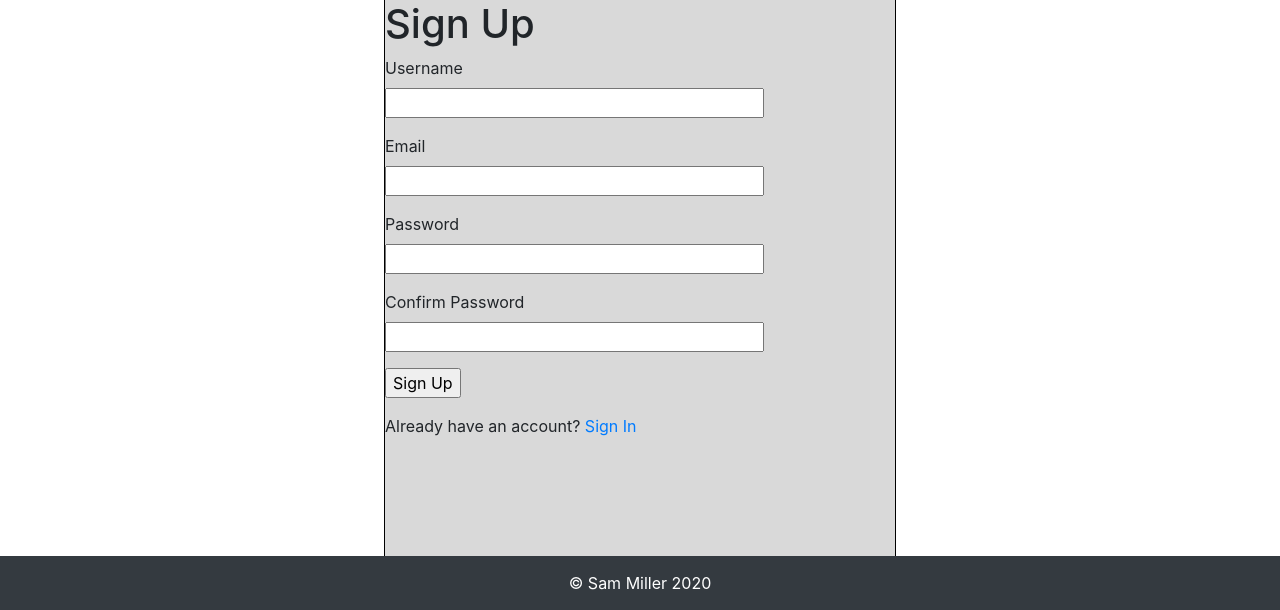
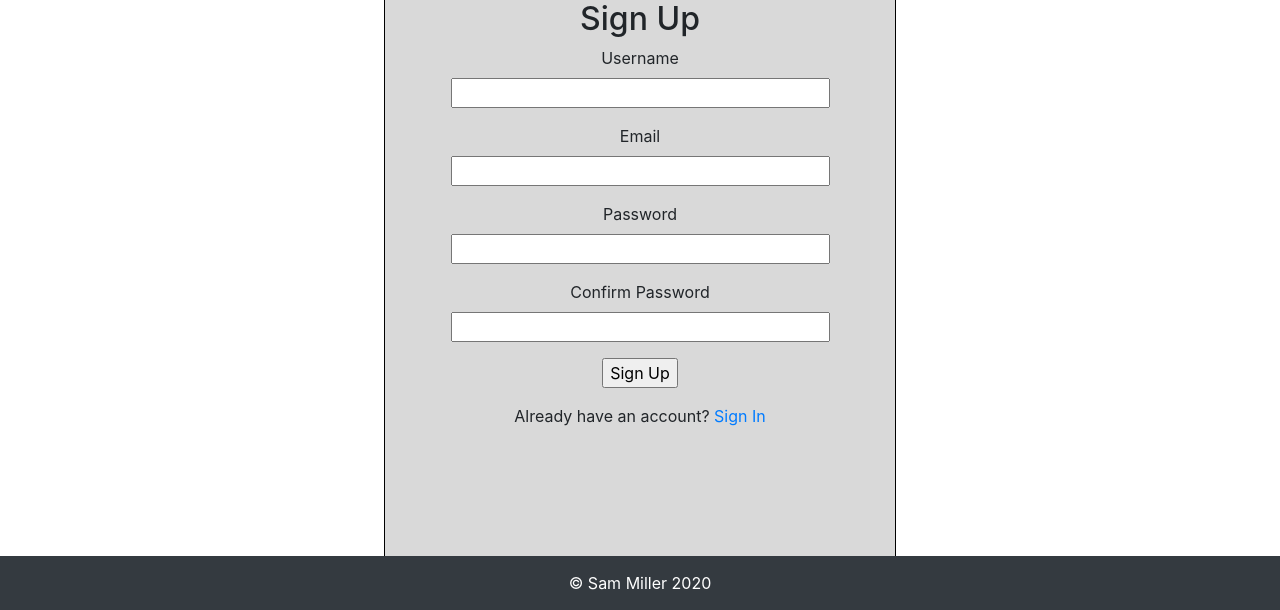
Before and after one commit to SamuelJMiller/group-scheduler, a Flask app: page /register in a window 1280 px wide. Shown: the part 190-800 px from the top of the page. Run offline with Flask 2, Linux system fonts and the light colour scheme; some libraries are stand-ins or nearby versions.

Commit message:
registration page css

```diff
--- a/app/static/styles/style.css
+++ b/app/static/styles/style.css
@@ -625,3 +625,13 @@ footer p {
 #sign-up-prompt {
     margin-bottom: 20px;
 }
+
+/* REGISTRATION PAGE */
+
+#sign-up-header, #sign-up-username, #sign-up-email, .sign-up-pass, #sign-up-submit, #sign-in-prompt {
+    text-align: center;
+}
+
+#sign-in-prompt {
+    margin-bottom: 20px;
+}
--- a/app/templates/register.html
+++ b/app/templates/register.html
@@ -1,38 +1,38 @@
 {% extends "base.html" %}
 
 {% block content %}
-    <h1>Sign Up</h1>
+    <h2 id="sign-up-header">Sign Up</h2>
     <form action="" method="POST">
         {{ form.hidden_tag() }}
-        <p>
+        <p id="sign-up-username">
             {{ form.username.label }}<br>
             {{ form.username(size=32) }}<br>
             {% for error in form.username.errors %}
                 <span style="color: red;">[{{ error }}]</span>
             {% endfor %}
         </p>
-        <p>
+        <p id="sign-up-email">
             {{ form.email.label }}<br>
             {{ form.email(size=32) }}<br>
             {% for error in form.email.errors %}
                 <span style="color: red;">[{{ error }}]</span>
             {% endfor %}
         </p>
-        <p>
+        <p class="sign-up-pass">
             {{ form.password.label }}<br>
             {{ form.password(size=32) }}<br>
             {% for error in form.password.errors %}
                 <span style="color: red;">[{{ error }}]</span>
             {% endfor %}
         </p>
-        <p>
+        <p class="sign-up-pass">
             {{ form.password2.label }}<br>
             {{ form.password2(size=32) }}<br>
             {% for error in form.password2.errors %}
                 <span style="color: red;">[{{ error }}]</span>
             {% endfor %}
         </p>
-        <p>{{ form.submit() }}</p>
+        <p id="sign-up-submit">{{ form.submit() }}</p>
     </form>
     <p id="sign-in-prompt">Already have an account? <a id="sign-in-from-register" href="{{ url_for('login') }}">Sign In</a></p>
 {% endblock %}
```
